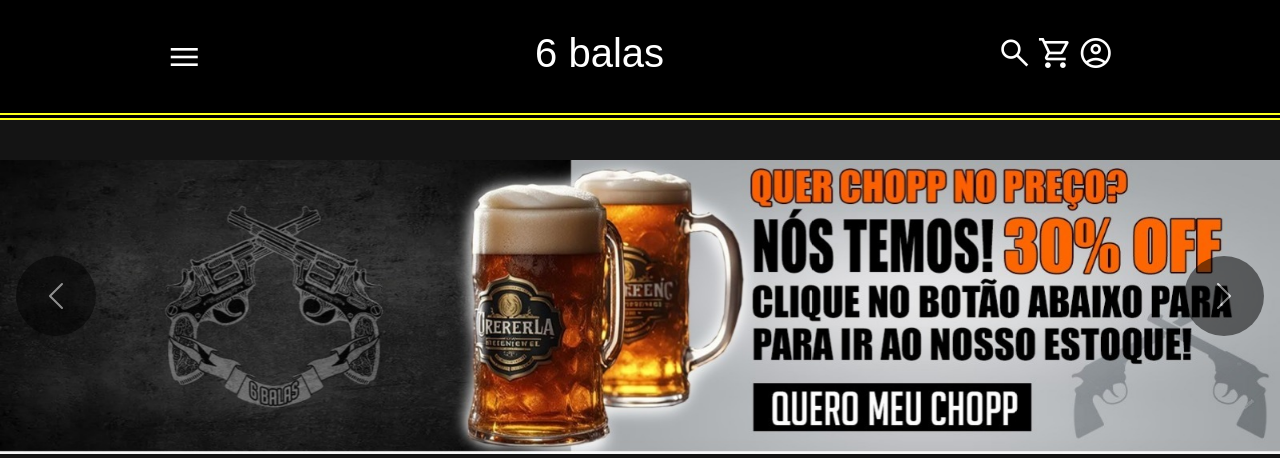
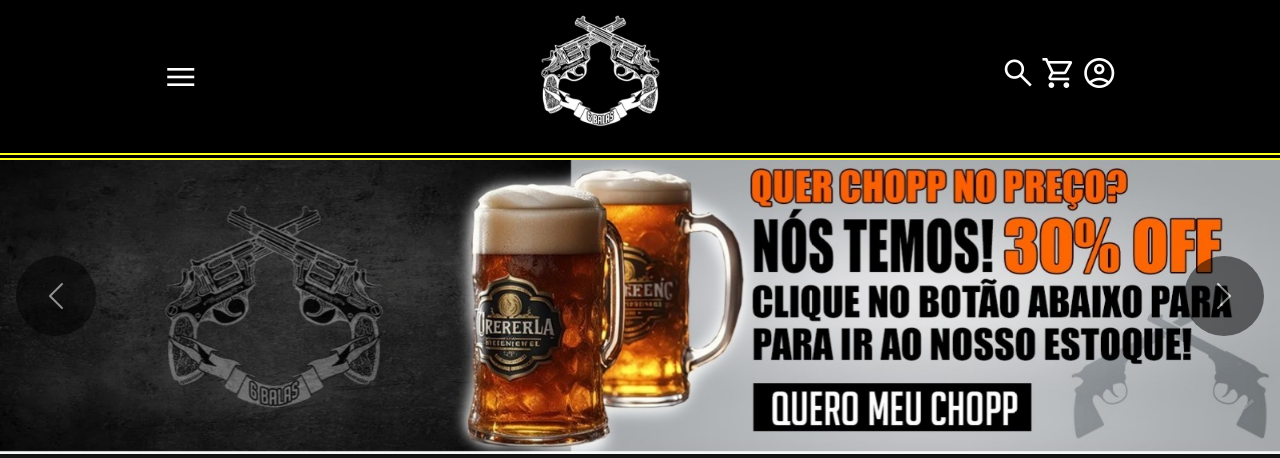
Before and after one commit to Brayan-Pereira/6-balas, a PHP site: page / in a window 1280 px wide. Shown: the top 458 px of the page. Run offline with PHP 8.4, Linux system fonts and the light colour scheme.

Commit message:
atualização logo

```diff
--- a/CSS/header.css
+++ b/CSS/header.css
@@ -4,7 +4,7 @@ header {
     align-items: center;
     justify-content: space-around;
     background-color: var(--color-fundo-background);
-    height: 15vh;
+    height: 20vh;
     width: 100vW;
     border-bottom: double 7.5px var(--color-style);
     z-index: 20;
@@ -13,6 +13,9 @@ header {
 header h1{
     color: var(--color-title);
 
+}
+.logo img{
+    width: 150px;
 }
 
 nav {
--- a/index.html
+++ b/index.html
@@ -51,7 +51,9 @@
             </section>
         </nav>
 
-        <h1>6 balas</h1>
+        <div class="logo">
+            <img src="/Components/header/logo/logo.png" alt="">
+        </div>
 
         <section class="fuctions_sistem">
 
```
Also changed, not shown: Components/header/logo/logo.png (added).
